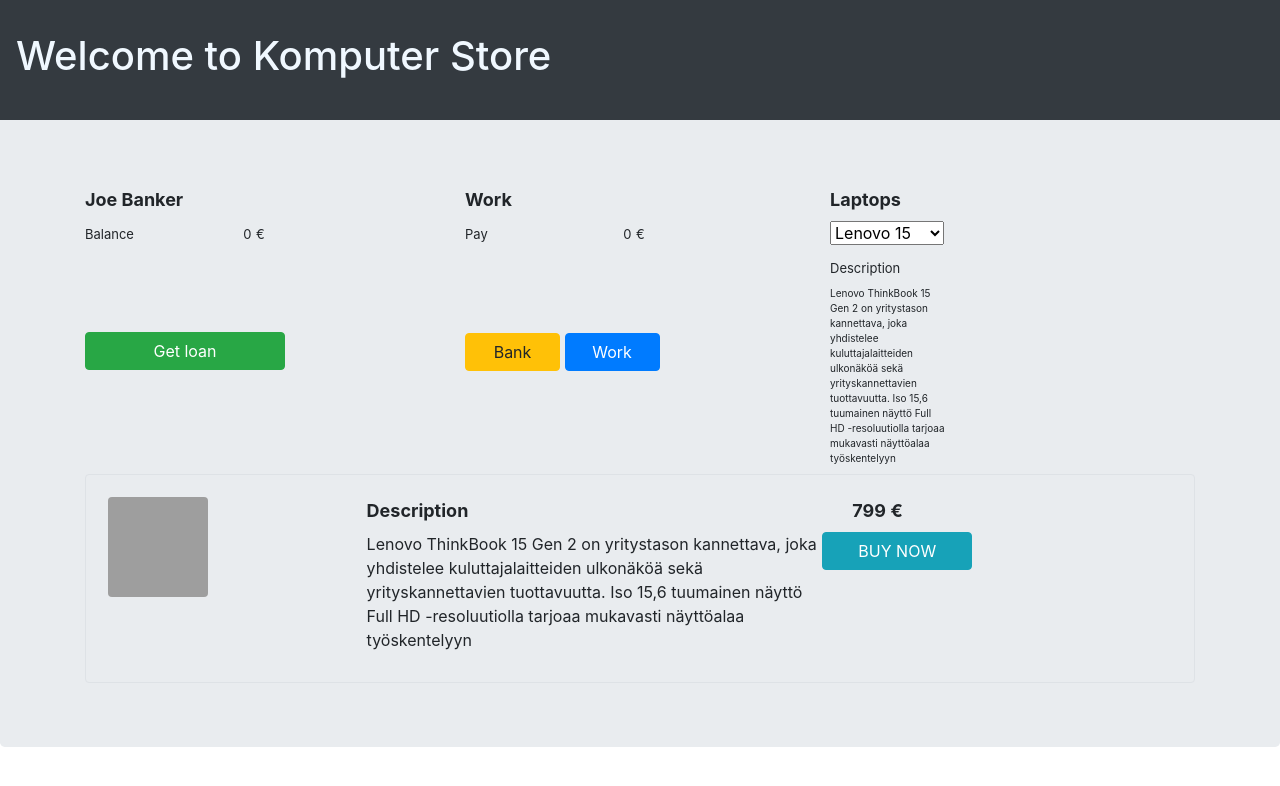
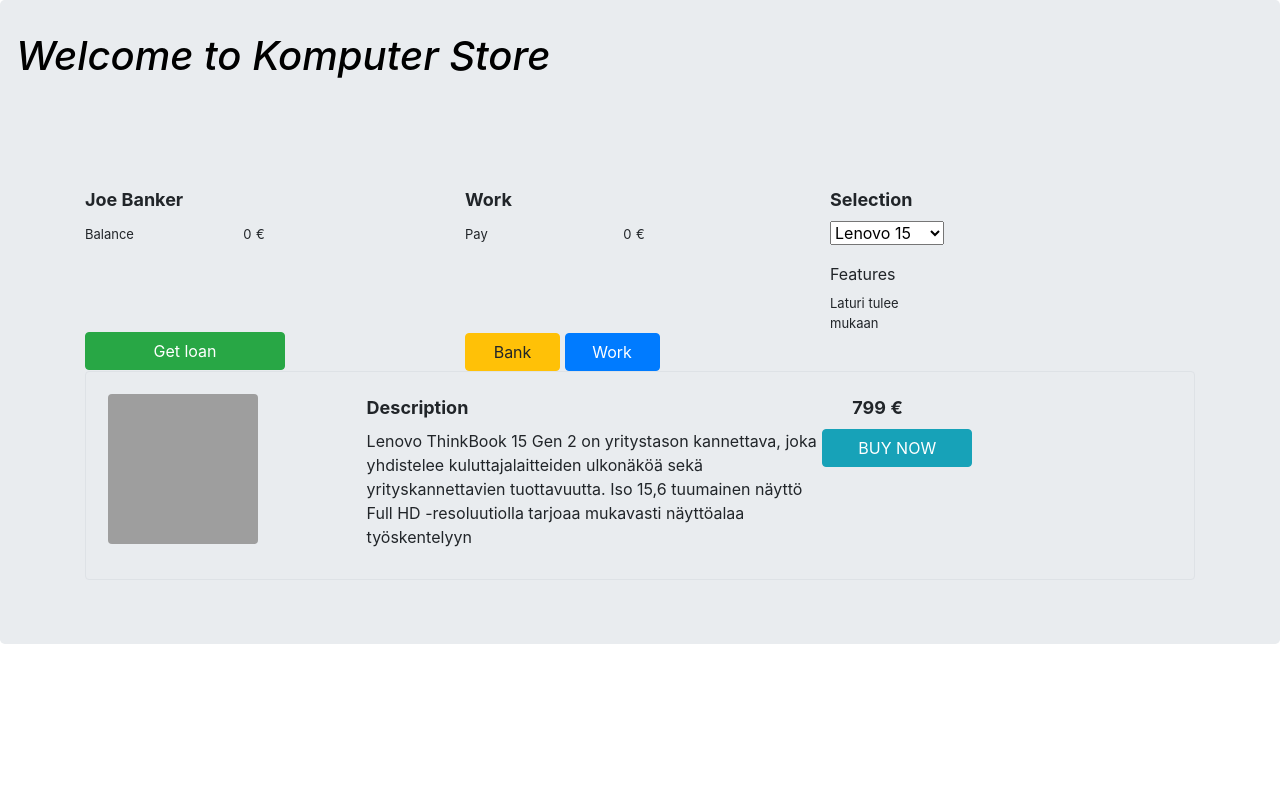
Before and after one commit to JohnnyJii/JS_Komputershop, a website with bundled scripts: page index.html in a window 1280 px wide. Built offline with nearby package versions, Linux system fonts and the light colour scheme; grey boxes are pictures that could not be loaded; files whose address does not match are found by name.

Commit message:
feat: added features for laptop selection

```diff
--- a/index.html
+++ b/index.html
@@ -7,12 +7,12 @@
     <link rel="stylesheet" href="/node_modules/bootstrap/dist/css/bootstrap.min.css">
 </head>
 
-<body>
+<body >
     <header>
-       <nav class="navbar navbar-expand-md navbar-dark fixed-top bg-dark" style="height: 15%;">
+       <nav class="navbar navbar-expand-md navbar-light fixed-top bg-ligth" style="height: 15%;">
            <div class="collapse navbar-collapse">
                <ul class="navbar-nav mr-auto">
-                    <h1 style="color: aliceblue;">Welcome to Komputer Store</h1>
+                    <h1 class="font-italic" style="color: black;">Welcome to Komputer Store</h1>
                </ul>
           </div>
       </nav>
@@ -74,17 +74,17 @@
                     </div>
                     <div class="col">
                         <div class="row">
-                            <label style="font-size: large;" class="font-weight-bold">Laptops</label>
+                            <label style="font-size: large;" class="font-weight-bold">Selection</label>
                         </div>
                         <div class="row">
-                            <select name="Laptops" id="laptops-dropdownlist"></select>
+                            <select name="Laptops" id="laptops-dropdownlist" ></select>
                         </div>
-                        <div class="row-cols-3" style="padding-top: 4%;">
+                        <div class="row-cols-3" style="padding-top: 5%;">
                         <div class="row">
-                            <label style="font-size: small;">Description</label>
+                            <label style="font-size: medium bold;">Features</label>
                         </div>
                             <div class="row">
-                                <label id="description-label" style="font-size: x-small;"></label>
+                                <label id="description-label" style="font-size: small;"></label>
                             </div>
                         </div>
                     </div>
@@ -94,7 +94,7 @@
             <div class="container border rounded" style="padding: 2%;">
                 <div class="row">
                     <div class="col-3">
-                        <img id="laptop-img" style="width: 100px; height: 100px;" alt="Computer img" class="rounded">
+                        <img id="laptop-img" style="width: 150px; height: 150px;" alt="Computer img" class="rounded">
 
                     </div>
                     <div class="col-5">
@@ -120,7 +120,7 @@
     </section>
 
 
-    <script src="/node_modules/jquery/dist/jquery.min.js"></script>
+
     <script src="/node_modules/bootstrap/dist/js/bootstrap.min.js"></script>
     <script src="index.js" defer type="module"></script>
 </body>
--- a/index.js
+++ b/index.js
@@ -35,6 +35,7 @@
         this.workBtn = document.getElementById('work-button');
         this.elLaptops = document.getElementById('laptops-dropdownlist');
         this.lbldesc = document.getElementById('description-label');
+        this.lblFeatures = document.getElementById('description-label')
         this.imgLaptopImg = document.getElementById('laptop-img');
         this.lblLaptopDesc = document.getElementById('laptop-description-label');
         this.lblLaptopPrice = document.getElementById('price-label');
@@ -61,7 +62,7 @@
 
         const laptop = this.laptops.find(item => item.id === selectedItem)
 
-        this.lbldesc.innerText = laptop.description;
+        this.lblFeatures.innerText = laptop.features;
         this.lblLaptopDesc.innerText = laptop.description;
         this.lblLaptopPrice.innerText = laptop.price;
         this.imgLaptopImg.src = laptop.imgLink;
--- a/laptops.mock.js
+++ b/laptops.mock.js
@@ -4,6 +4,7 @@
         name: "Lenovo 15",
         price: 799.00,
         description: "Lenovo ThinkBook 15 Gen 2 on yritystason kannettava, joka yhdistelee kuluttajalaitteiden ulkonäköä sekä yrityskannettavien tuottavuutta. Iso 15,6 tuumainen näyttö Full HD -resoluutiolla tarjoaa mukavasti näyttöalaa työskentelyyn",
+        features: "Laturi tulee mukaan",
         imgLink: 'https://cdn.verk.net/960/images/99/2_682876-4000x3290.jpg'
     },
     {
@@ -11,6 +12,7 @@
         name: "HP 15",
         price: 699.00,
         description: "Näe enemmän, kanna vähemmän Näe enemmän ruudulla 6,5 mm:n mikroreunanäytöllä. Ohuen ja kevyen rakenteen ansiosta tämä kannettava kulkee vaivattomasti mukana kaikkialle.",
+        features: "Opiskelijan unelma",
         imgLink: 'https://cdn.verk.net/960/images/95/2_684052-3034x2571.jpeg'
     },
     {
@@ -18,6 +20,7 @@
         name: "MacBook 16",
         price: 3139.00,
         description: "Näkymä kaikkeen MacBook Prossa on laajempi ja parempi, koska sen entistä suuremman 16 tuuman Retina-näytön pikselitarkkuus on terävämpi ja siinä on miljoonien värien tuki. Hyödynnä 6- tai 8- ytimisten prosessoreiden ja AMD Radeon Pro 5000M‐sarjan näytönohjaimen tehoa jopa 8 Gt GDDR6- muistin sekä optimoidun jäähdytys­arkkitehtuurin kanssa mullistavaa suoristuskykyä varten",
+        features: "Nyt löytyy vääntöä",
         imgLink: 'https://cdn.verk.net/960/images/67/2_592483-2255x1320.jpeg'
     },
     {
@@ -25,6 +28,7 @@
         name: "Asus 17",
         price: 3299.00,
         description: "Asus ROG Strix SCAR 17 on suunniteltu e-pelaamiseen ja erityisesti mahdollistamaan kilpailemisen kovimmalla tasolla. Siinä on yksi markkinoiden tehokkaimmista prosessoreista, AMD Ryzen 9 5900HX, ja GeForce RTX 3080 Max-P -näytönohjain. Lisäksi se tarjoaa 1 Tt NVMe SSD-tilaa ja 32 Gt:n verran DDR4 RAM-muistia. Edistynyt ROG-jäähdytysjärjestelmä ja",
+        features: "Täydellinen paketti ammattilaiselle",
         imgLink: 'https://cdn.verk.net/960/images/47/2_683731-1994x1363.jpg'
     },
 ]
```
Also changed, not shown: img/back.jpg (added).
